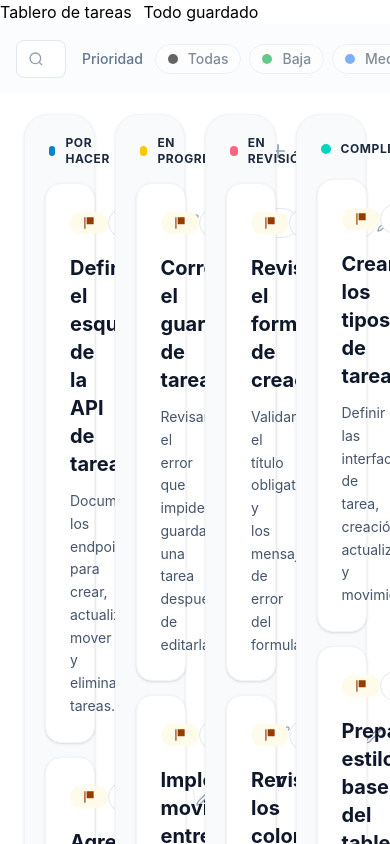
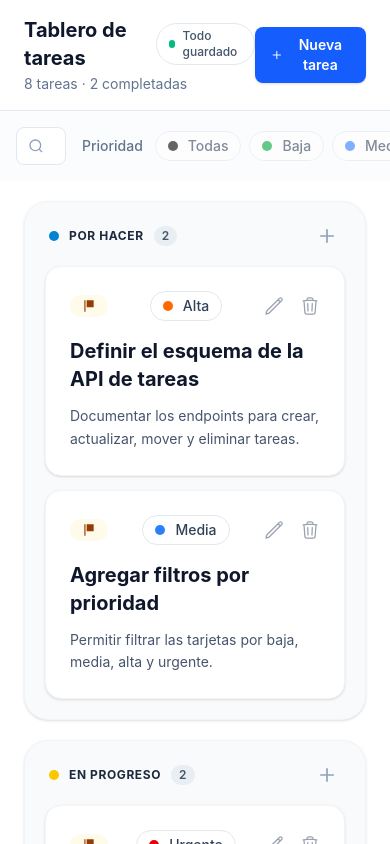
Before and after one commit to valeria-quintero/kanban, a React (Vite) app in the folder apps/web/: page / in a window 390 px wide. Shown: the top 844 px of the page. Built offline with nearby package versions, Linux system fonts and the light colour scheme.

Commit message:
Filtrado por título y descripción

```diff
--- a/apps/web/src/components/Board.tsx
+++ b/apps/web/src/components/Board.tsx
@@ -1,15 +1,26 @@
 import { STATUS_KEYS, STATUSES } from "../constants/status";
 import { useTask } from "../tasks/use-task";
+import { useTaskStore } from "../tasks/use-task-storage";
 import TaskColumn from "./TaskColumn";
 
 export default function Board() {
 
     const { tasks } = useTask()
+    const searchTerm = useTaskStore((s) => s.searchTerm)
+
+    const filteredTasks = tasks.filter((t) => {
+        const title = t.title.toLowerCase()
+        const description = (t.description ?? "").toLowerCase()
+
+        return (
+            title.includes(searchTerm.toLowerCase().trim()) || description.includes(searchTerm.toLowerCase().trim() )
+        )
+    })
 
     return(
-        <div className="grid grid-cols-4 gap-5 px-6 py-5 grid-cols-1 md:grid-cols-2 xl:grid-cols-4">
+        <div className="grid gap-5 px-6 py-5 grid-cols-1 md:grid-cols-2 xl:grid-cols-4">
             {STATUS_KEYS.map((status) => (
-                <TaskColumn key={status} title={STATUSES[status].label} tasks={tasks.filter((t) => t.status === status)} status={status}/>
+                <TaskColumn key={status} title={STATUSES[status].label} tasks={filteredTasks.filter((t) => t.status === status)} status={status}/>
             ))}
         </div>
     )
--- a/apps/web/src/components/Header.tsx
+++ b/apps/web/src/components/Header.tsx
@@ -6,11 +6,29 @@ export default function Header() {
     const completedTasks = tasks.filter((t) => t.status === 'DONE').length
 
     return (
-        <header className="flex items-center justify-between">
-            <div className="flex items-center gap-3">
-                <h1>Tablero de tareas</h1>
-                <h2>Todo guardado</h2>
+        <header className="flex items-center justify-between px-6 py-4 bg-white border-b border-slate-200">
+            <div>
+                <div className="flex items-center gap-3">
+                    <h1 className="text-xl font-bold text-slate-900">Tablero de tareas</h1>
+                    <span className="inline-flex items-center gap-2 px-3 py-1 text-xs font-medium text-slate-600 bg-white border border-slate-200 rounded-full">
+                        <span className="size-2 rounded-full bg-emerald-500" aria-hidden="true" />
+                        Todo guardado
+                    </span>
+                </div>
+                <p className="mt-0.5 text-sm text-slate-500">
+                    {totalTasks} tareas · {completedTasks} completadas
+                </p>
             </div>
+
+            <button
+                type="button"
+                className="inline-flex items-center gap-2 px-4 py-2 text-sm font-semibold text-white bg-blue-600 rounded-lg shadow-sm hover:bg-blue-700 transition-colors"
+            >
+                <svg className="w-4 h-4" fill="none" stroke="currentColor" strokeWidth="2" viewBox="0 0 24 24">
+                    <path strokeLinecap="round" strokeLinejoin="round" d="M12 4.5v15m7.5-7.5h-15" />
+                </svg>
+                Nueva tarea
+            </button>
         </header>
     )
 }
--- a/apps/web/src/components/TaskColumn.tsx
+++ b/apps/web/src/components/TaskColumn.tsx
@@ -1,6 +1,5 @@
 import { STATUSES, type TaskStatus } from '../constants/status';
 import { useTaskStore } from '../tasks/use-task-storage';
-import type { Priority } from '../constants/priorities';
 import type { Task } from '../types/task';
 import TaskCard from './TaskCard'; // Asegúrate de importar tu componente TaskCard
 
--- a/apps/web/src/components/TaskFilters.tsx
+++ b/apps/web/src/components/TaskFilters.tsx
@@ -6,8 +6,16 @@ import { useTaskStore } from "../tasks/use-task-storage";
 export function FilterBar() {
 
     const priorityChange = useTaskStore((s) => s.priorityChange)
+    const searchTerm = useTaskStore((s) => s.searchTerm)
+    const setSearchTerm = useTaskStore((s) => s.setSearchTerm)
 
     const [priority, setPriority] = useState<Priority | 'All'>()
+
+    const handlerOnChangeSearchTerm = (e) => {
+      setSearchTerm(e.target.value)
+    }
+
+    console.log(searchTerm)
 
   return (
     <div className="flex items-center gap-4 p-4 bg-slate-50/50">
@@ -27,6 +35,8 @@ export function FilterBar() {
           type="text"
           placeholder="Buscar por título o descripción"
           className="w-full pl-9 pr-3 py-2 text-sm bg-white border border-slate-200 rounded-lg text-slate-700 placeholder-slate-400 outline-none"
+          value={searchTerm}
+          onChange={handlerOnChangeSearchTerm}
         />
       </div>
 
--- a/apps/web/src/tasks/use-task-storage.ts
+++ b/apps/web/src/tasks/use-task-storage.ts
@@ -3,10 +3,16 @@ import type { Priority } from "../constants/priorities";
 
 interface TaskState {
     priority: Priority | 'All',
-    priorityChange: (prio: Priority | 'All') => void
+    priorityChange: (prty: Priority | 'All') => void,
+
+    searchTerm: string,
+    setSearchTerm: (term: string) => void
 }
 
 export const useTaskStore = create<TaskState>() ((set) => ({
     priority: 'All',
-    priorityChange: (prio: Priority | 'All') => set((state) => ({ priority: prio }))
+    priorityChange: (prty: Priority | 'All') => set(() => ({ priority: prty })),
+
+    searchTerm: '',
+    setSearchTerm: (term: string) => set(() => ({searchTerm: term}))
 }))
```
